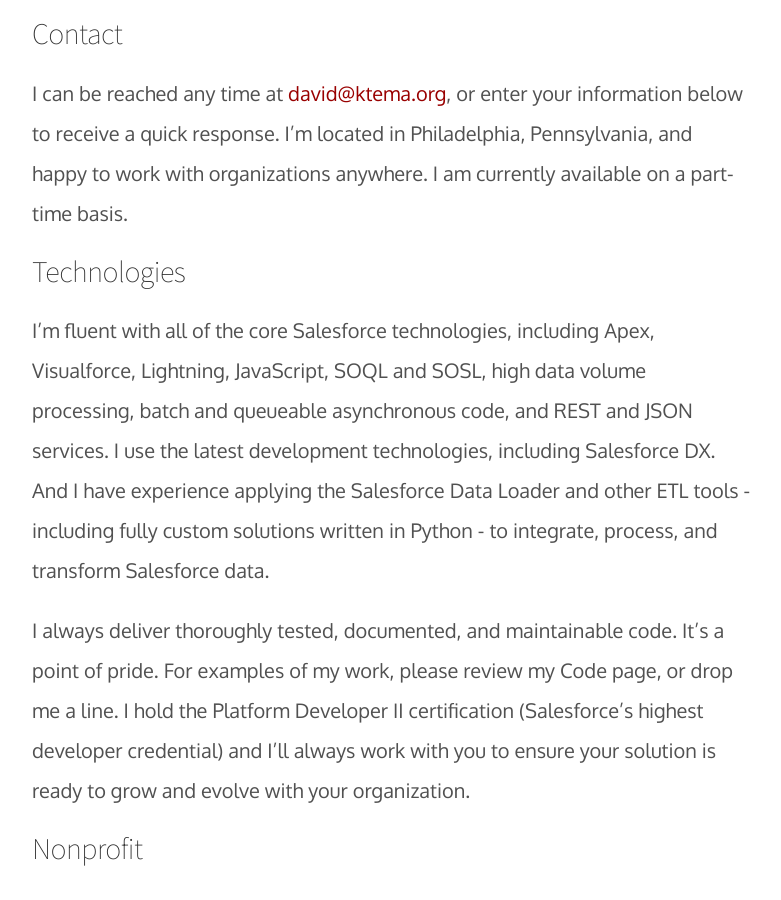
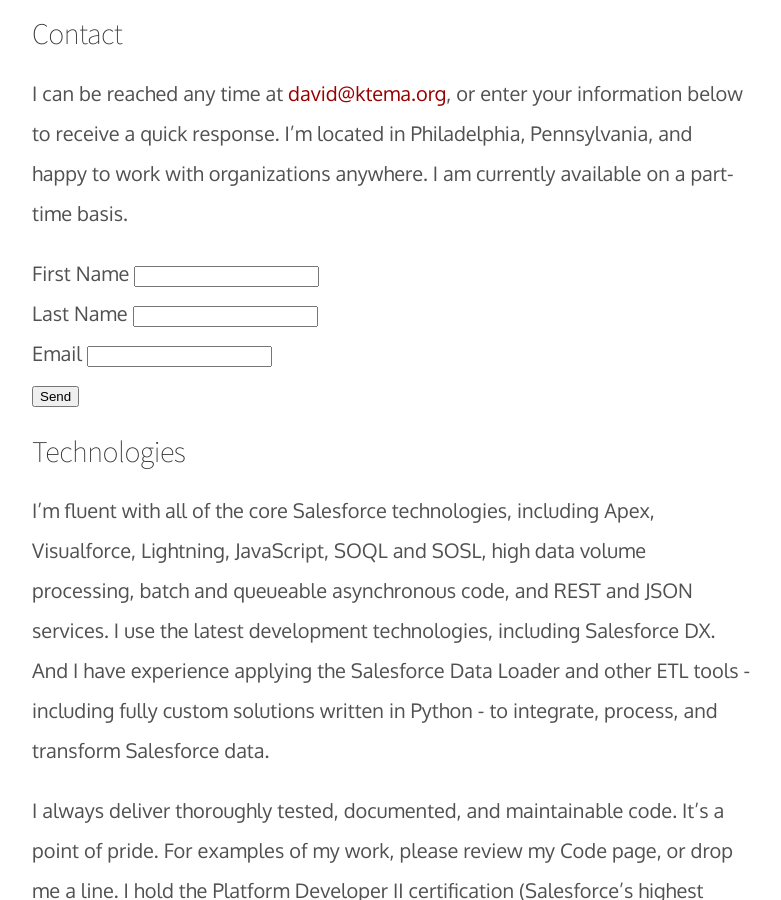
Before and after one commit to davidmreed/davidmreed.github.io, a Jekyll site: the page built from consulting.md, in a window 1280 px wide and 900 px high, scrolled down 587 px. Shown: the whole window, without its empty margins (248-1029 px from the left). Built offline with Jekyll 4.4.1, drawn with Linux system fonts in a browser that asks for light colours; some web fonts are replaced.

Commit message:
Fix webtolead

```diff
--- /dev/null
+++ b/_includes/webtolead.html
@@ -0,0 +1,9 @@
+<form action="https://webto.salesforce.com/servlet/servlet.WebToLead?encoding=UTF-8" method="POST">
+<input type=hidden name="oid" value="00D36000000YDbo">
+<input type=hidden name="retURL" value="https://www.ktema.org/consulting/">
+
+<label for="first_name">First Name</label> <input id="first_name" maxlength="40" name="first_name" size="20" type="text" /><br>
+<label for="last_name">Last Name</label> <input  id="last_name" maxlength="80" name="last_name" size="20" type="text" /><br>
+<label for="email">Email</label> <input id="email" maxlength="80" name="email" size="20" type="text" /><br>
+<input type="submit" value="Send" name="submit">
+</form>
--- a/consulting.md
+++ b/consulting.md
@@ -11,6 +11,8 @@
 
 I can be reached any time at [david@ktema.org](david@ktema.org), or enter your information below to receive a quick response. I'm located in Philadelphia, Pennsylvania, and happy to work with organizations anywhere. I am currently available on a part-time basis.
 
+{% include webtolead.html %}
+
 ## Technologies
 
 I'm fluent with all of the core Salesforce technologies, including Apex, Visualforce, Lightning, JavaScript, SOQL and SOSL, high data volume processing, batch and queueable asynchronous code, and REST and JSON services. I use the latest development technologies, including Salesforce DX. And I have experience applying the Salesforce Data Loader and other ETL tools - including fully custom solutions written in Python - to integrate, process, and transform Salesforce data.
```
